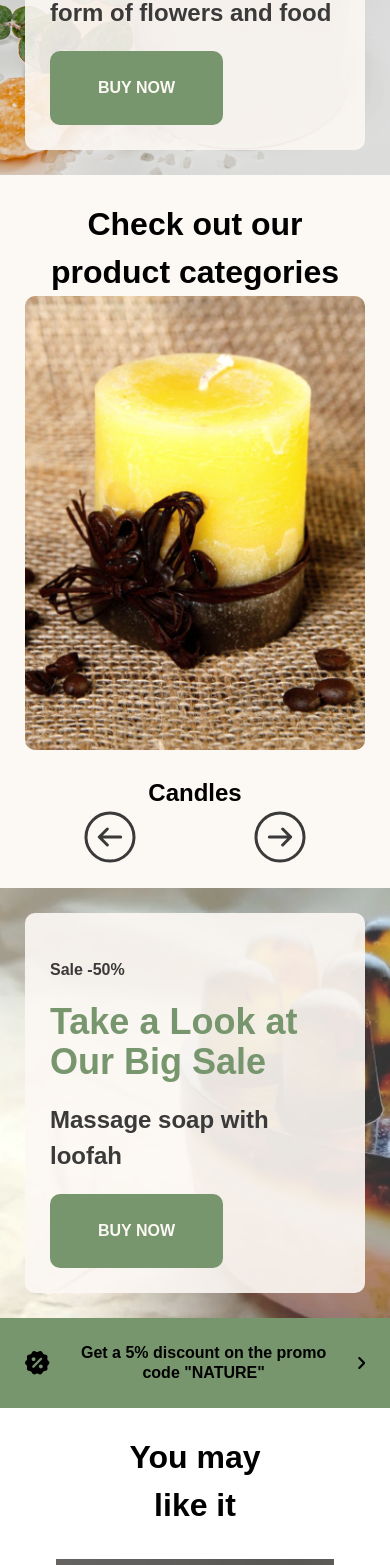
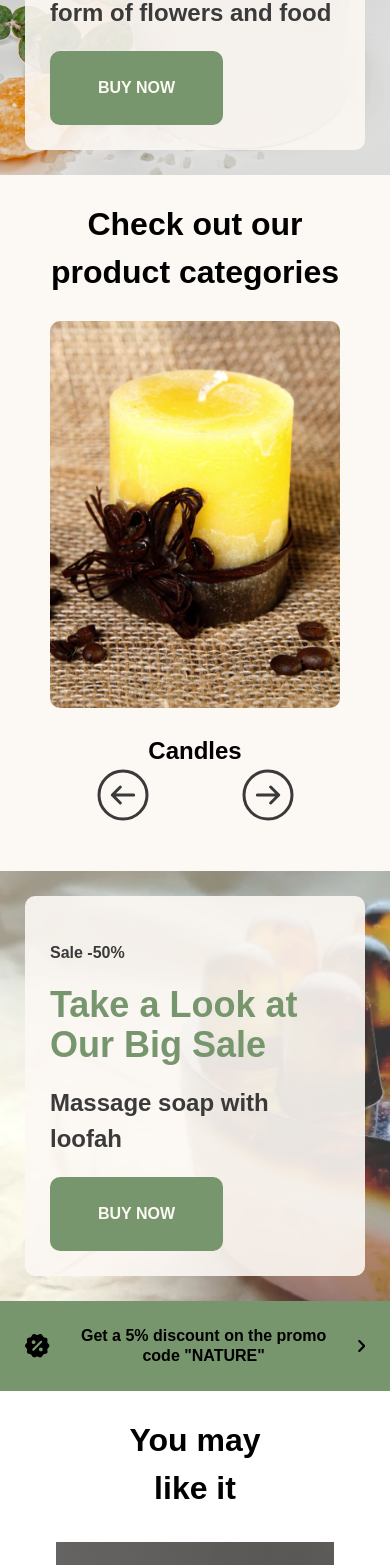
Before and after one commit to anastakozz/soap_naturee, a React (Create React App) app in the folder rs-soap-shop/: page / in a window 390 px wide. Shown: the part 432-1997 px from the top of the page. Built offline with nearby package versions, Linux system fonts and the light colour scheme.

Commit message:
fix: edit max-width of main page section

```diff
--- a/rs-soap-shop/src/pages/homePage/checkoutSection/CategoryCarousel/CategoryCarousel.tsx
+++ b/rs-soap-shop/src/pages/homePage/checkoutSection/CategoryCarousel/CategoryCarousel.tsx
@@ -28,7 +28,7 @@ export default function CategoryCarousel() {
   }
 
   return (
-    <div className='flex justify-around flex-wrap md:m-esm md:flex-nowrap'>
+    <div className='max-w-[1440px] mx-auto flex justify-around flex-wrap p-sm md:flex-nowrap'>
       <button onClick={handlePrevious}>
         <ArrowIcon />
       </button>
--- a/rs-soap-shop/src/pages/homePage/newCollectionSection/NewCollectionSection.tsx
+++ b/rs-soap-shop/src/pages/homePage/newCollectionSection/NewCollectionSection.tsx
@@ -1,8 +1,9 @@
-import  Banner  from '../../../components/banner'
+import Banner from '../../../components/banner'
 
 export default function NewCollectionSection() {
   return (
-    <div className='bg-new-collection xxl:min-h-[746px] bg-no-repeat bg-left bg-cover p-sm md:p-big flex flex-row-reverse'>
+    <div className='bg-new-collection xxl:min-h-[746px] bg-no-repeat bg-left bg-cover p-sm md:p-big '>
+      <div className='max-w-[1440px] mx-auto w-full flex flex-row-reverse'>
         <Banner
           {...{
             p: 'New Arrival',
@@ -13,5 +14,6 @@ export default function NewCollectionSection() {
           }}
         />
       </div>
+    </div>
   )
 }
--- a/rs-soap-shop/src/pages/homePage/saleSection/saleSection.tsx
+++ b/rs-soap-shop/src/pages/homePage/saleSection/saleSection.tsx
@@ -3,6 +3,7 @@ import Banner from '../../../components/banner'
 export default function SaleSection() {
   return (
     <div className='bg-sale-section xxl:min-h-[746px] bg-no-repeat bg-left bg-cover p-sm md:p-big'>
+      <div className='max-w-[1440px] mx-auto'>
         <Banner
           {...{
             p: 'Sale -50%',
@@ -13,5 +14,6 @@ export default function SaleSection() {
           }}
         />
       </div>
+    </div>
   )
 }
```
Also changed, not shown: 1 other file (tests, documents, lock files or other folders). Lines whose indentation alone changed are shown as unchanged.
